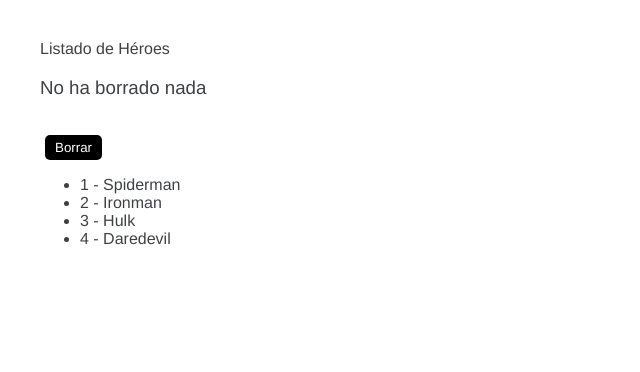
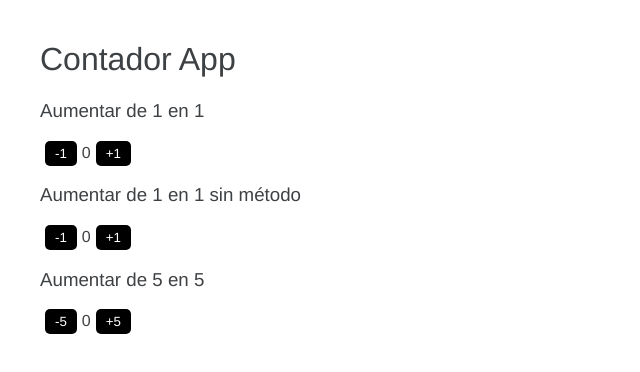
Before and after one commit to 3bort/cursoAngular, an Angular app in the folder 01-bases/: page / in a window 1280 px wide. Shown: the top 372 px of the page, without its empty margins (0-640 px from the left). Built offline with nearby package versions, Linux system fonts and the light colour scheme.

Commit message:
Modulos 2
Añadido el modulo contador con la creación de sus diferentes declaraciones e importaciones similar al realizado en héroe

```diff
--- a/01-bases/src/app/app.component.html
+++ b/01-bases/src/app/app.component.html
@@ -1,3 +1,5 @@
-<!--<app-contador></app-contador>-->
+
 <!--<app-heroe></app-heroe> -->
-<app-listado></app-listado>
+<!--<app-listado></app-listado>-->
+
+<app-contador></app-contador>
--- a/01-bases/src/app/app.module.ts
+++ b/01-bases/src/app/app.module.ts
@@ -2,18 +2,18 @@ import { NgModule } from '@angular/core';
 import { BrowserModule } from '@angular/platform-browser';
 
 import { AppComponent } from './app.component';
-import { ContadorComponent } from './contador/contador.component';
 
 import { HeroesModule } from './heroes/heroes.module';
+import { ContadorModule } from './contador/contador/contador.module';
 
 @NgModule({
   declarations: [
     AppComponent,
-    ContadorComponent,
   ],
   imports: [
     BrowserModule,
-    HeroesModule
+    HeroesModule,
+    ContadorModule
   ],
   providers: [],
   bootstrap: [AppComponent]
```
Also changed, not shown: 01-bases/src/app/contador/contador/contador.module.ts (added, +19 -0 lines), 01-bases/src/app/contador/contador/contador.component.ts (renamed from 01-bases/src/app/contador/contador.component.ts).
